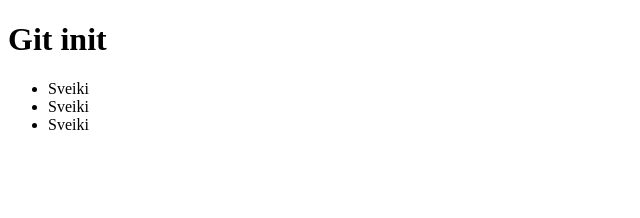
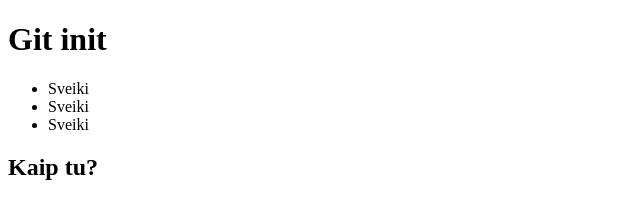
Before and after one commit to jsnieska/Git-init, a plain HTML site: page index.html in a window 1280 px wide. Shown: the whole page, without its empty margins (0-640 px from the left). Drawn offline with Linux system fonts and the light colour scheme.

Commit message:
Važiuojam

```diff
--- a/index.html
+++ b/index.html
@@ -13,5 +13,6 @@
         <li>Sveiki</li>
         <li>Sveiki</li>
     </ul>
+    <h2>Kaip tu?</h2>
 </body>
 </html>
```
